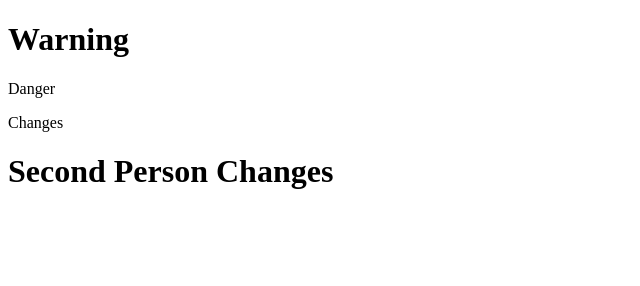
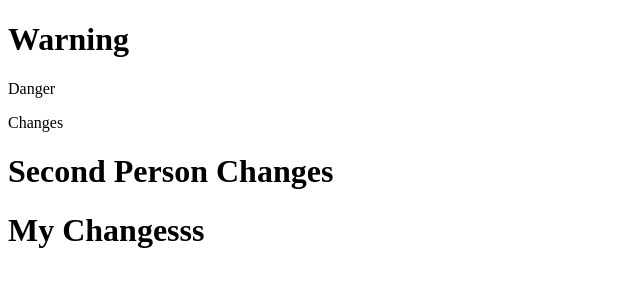
Before and after one commit to PruthviNS/Tic_Tac_Toe, a plain HTML site: page index.html in a window 1280 px wide. Shown: the whole page, without its empty margins (0-640 px from the left). Drawn offline with Linux system fonts and the light colour scheme.

Commit message:
Set Changes to check

```diff
--- a/index.html
+++ b/index.html
@@ -10,5 +10,6 @@
     <p>Danger</p>
     <p>Changes</p>
     <h1>Second Person Changes</h1>
+    <h1>My Changesss </h1>
 </body>
 </html>
```
